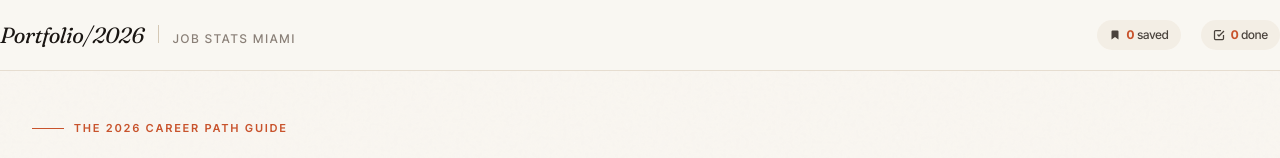
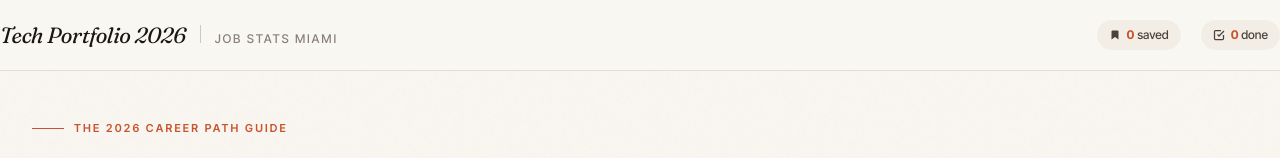
Before and after one commit to WynwoodDreams/4Projects, a plain HTML site: page index.html in a window 1280 px wide. Shown: the top 158 px of the page. Drawn offline with Linux system fonts and the light colour scheme.

Commit message:
Update index.html

```diff
--- a/index.html
+++ b/index.html
@@ -924,7 +924,7 @@
 <header>
   <div class="container header-inner">
     <div class="brand">
-      <div class="brand-mark">Portfolio/2026</div>
+      <div class="brand-mark">Tech Portfolio 2026</div>
       <div class="brand-divider"></div>
       <div class="brand-sub">JOB STATS MIAMI </div>
     </div>
```
